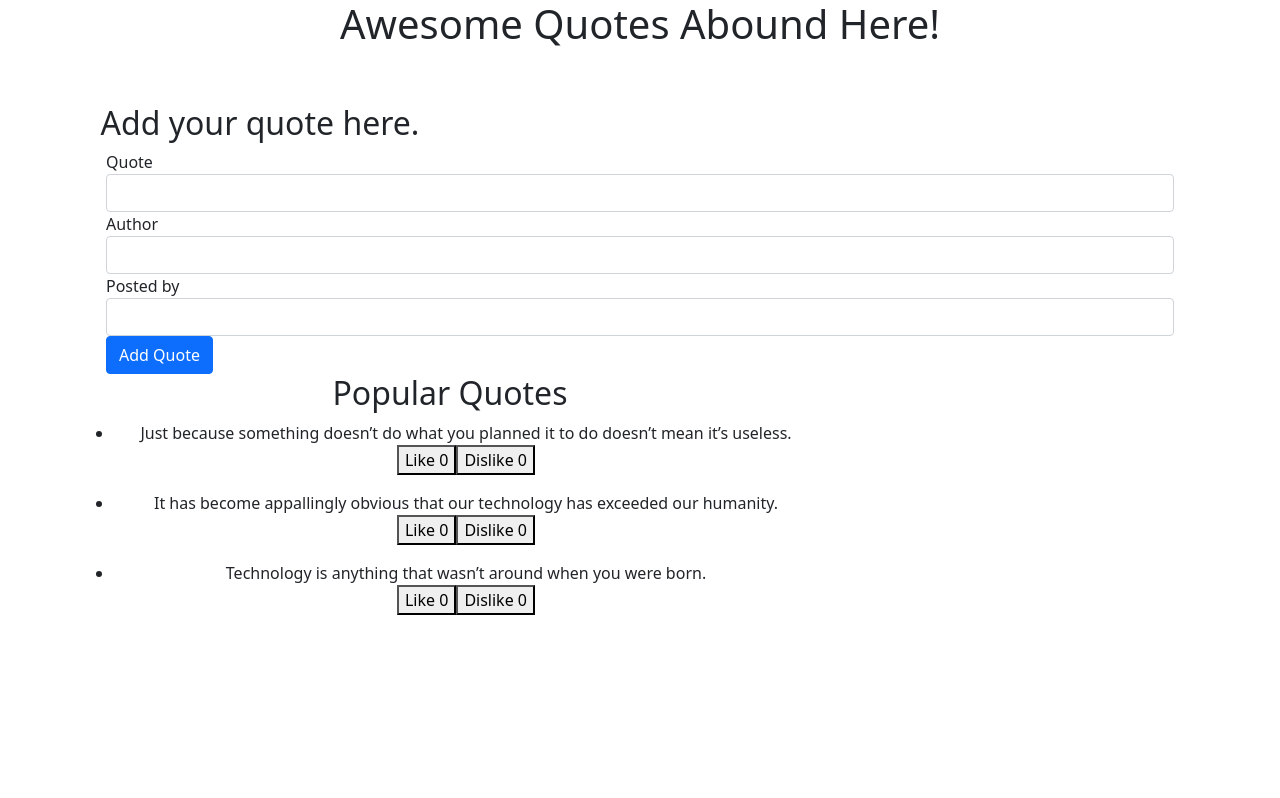
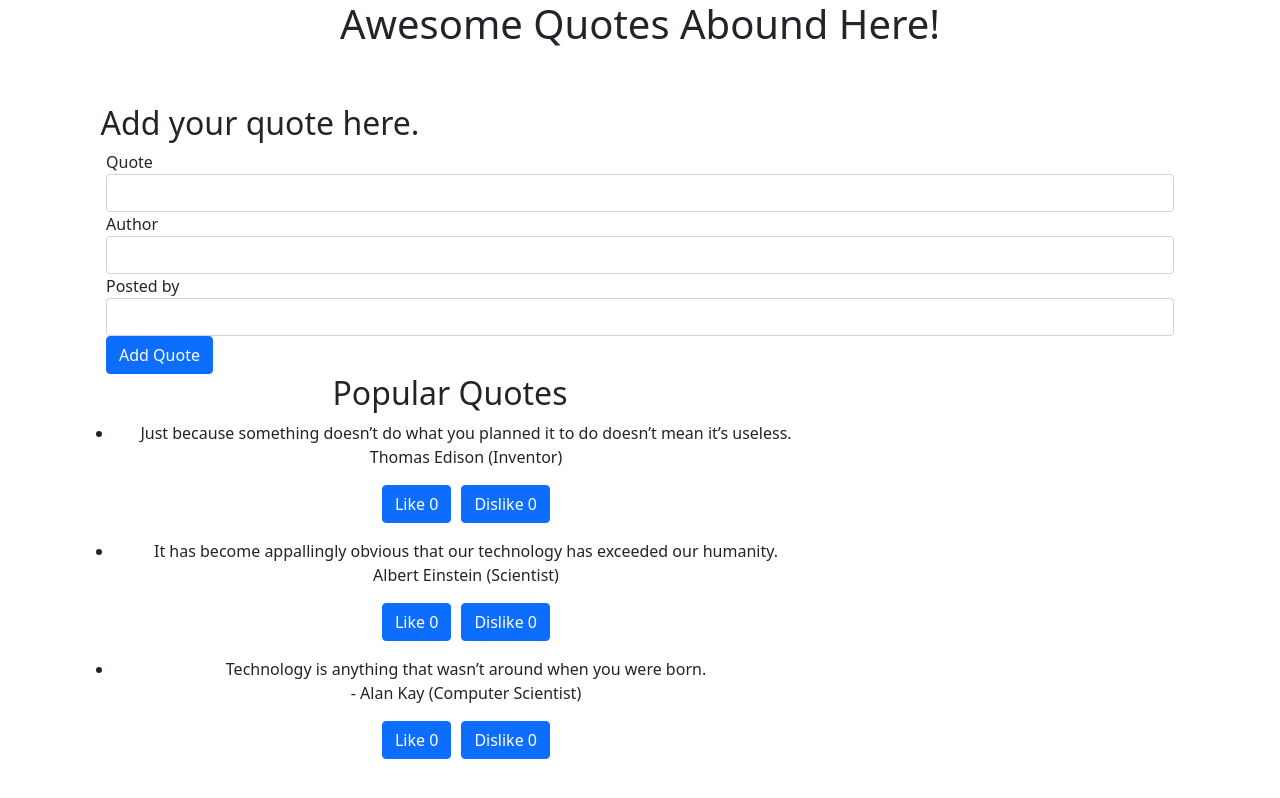
Before and after one commit to SusanMageto/Angular-Quote-App, an Angular app: page / in a window 1280 px wide. Built offline with nearby package versions, Linux system fonts and the light colour scheme.

Commit message:
styles the like and dislike button

```diff
--- a/src/app/details/details.component.css
+++ b/src/app/details/details.component.css
@@ -0,0 +1,3 @@
+#upv {
+  margin-right: 10px;
+}
--- a/src/app/details/details.component.html
+++ b/src/app/details/details.component.html
@@ -1,4 +1,7 @@
 <div>
-  <button>Like {{quotes1.upvotes}}</button>
-  <button> Dislike  {{quotes1.downvotes}}</button>
+  <p>{{quotes1.author}}</p>
+  <div class="votes">
+    <button id= "upv"class="btn btn-primary">Like {{quotes1.upvotes}}</button>
+<button class="btn btn-primary"> Dislike  {{quotes1.downvotes}}</button>
+  </div>
 </div>
--- a/src/app/quote-form/quote-form.component.html
+++ b/src/app/quote-form/quote-form.component.html
@@ -2,15 +2,15 @@
   <form #form='ngForm' (ngSubmit)="addQuote()">
     <div class="form-group">
       <label for="">Quote</label>
-      <input type="text" class="form-control">
+      <input type="text" class="form-control" name="quote" #name="ngModel" [(ngModel)]="lastQuote.quote">
     </div>
     <div class="form-group" aria-required="true">
       <label>Author</label>
-      <input type="text" class="form-control">
+      <input type="text" class="form-control" name="author" #name="ngModel" [(ngModel)]="lastQuote.author">
     </div>
     <div class="form-group" aria-required="true">
       <label for="">Posted by</label>
-      <input type="text" class="form-control">
+      <input type="text" class="form-control" name="postedby">
     </div>
     <div>
       <button class="btn btn-primary" type="submit">
--- a/src/app/quote-form/quote-form.component.ts
+++ b/src/app/quote-form/quote-form.component.ts
@@ -9,8 +9,8 @@
 
 
 export class QuoteFormComponent implements OnInit {
+  @Output () sendQuotes= new EventEmitter<NewQuote> ()
   lastQuote= new NewQuote(1, '', '', 0, 0);
-  @Output () sendQuotes= new EventEmitter<NewQuote> ()
   addQuote (){
     this.sendQuotes.emit(this.lastQuote)
   }
--- a/src/app/quotes/quotes.component.ts
+++ b/src/app/quotes/quotes.component.ts
@@ -34,8 +34,9 @@
     },
   ];
   createdQuotes (lastQuote: any){
+    this.quotes1.push(lastQuote)
+  }
 
-  }
 
   constructor() {}
 
```
